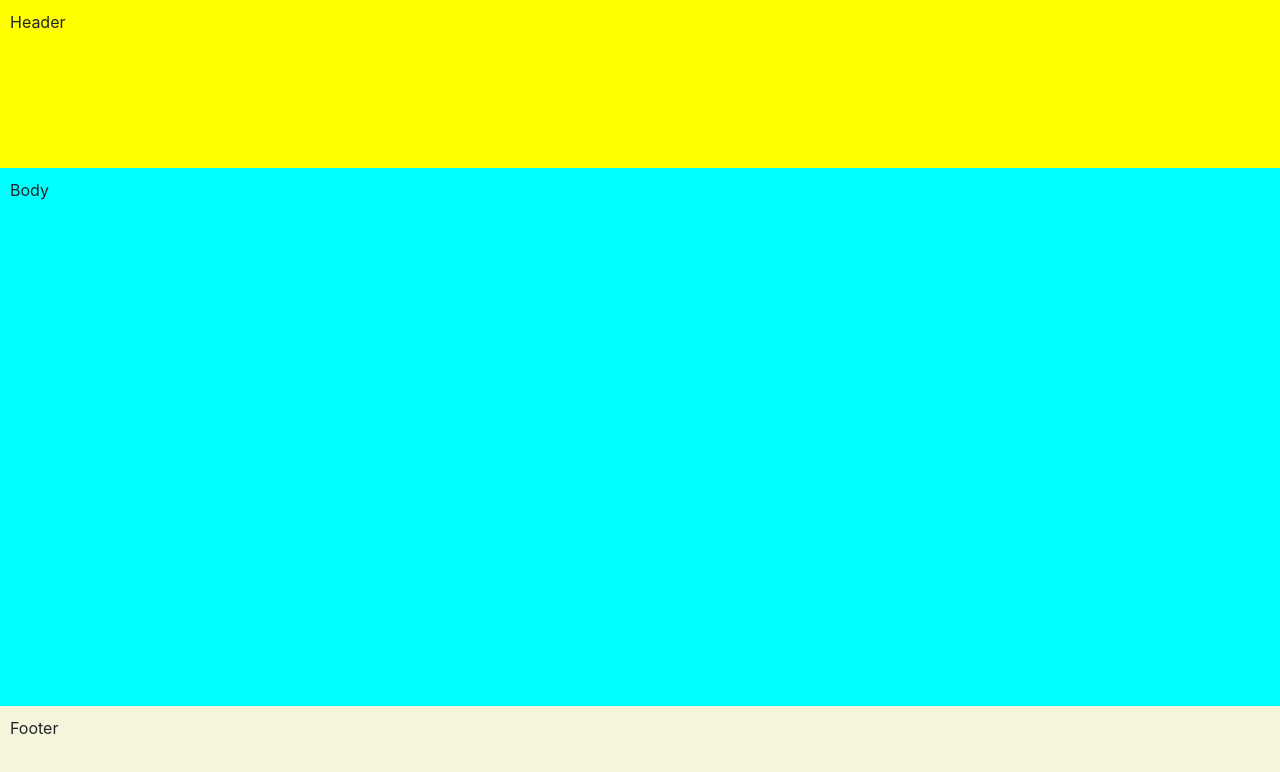
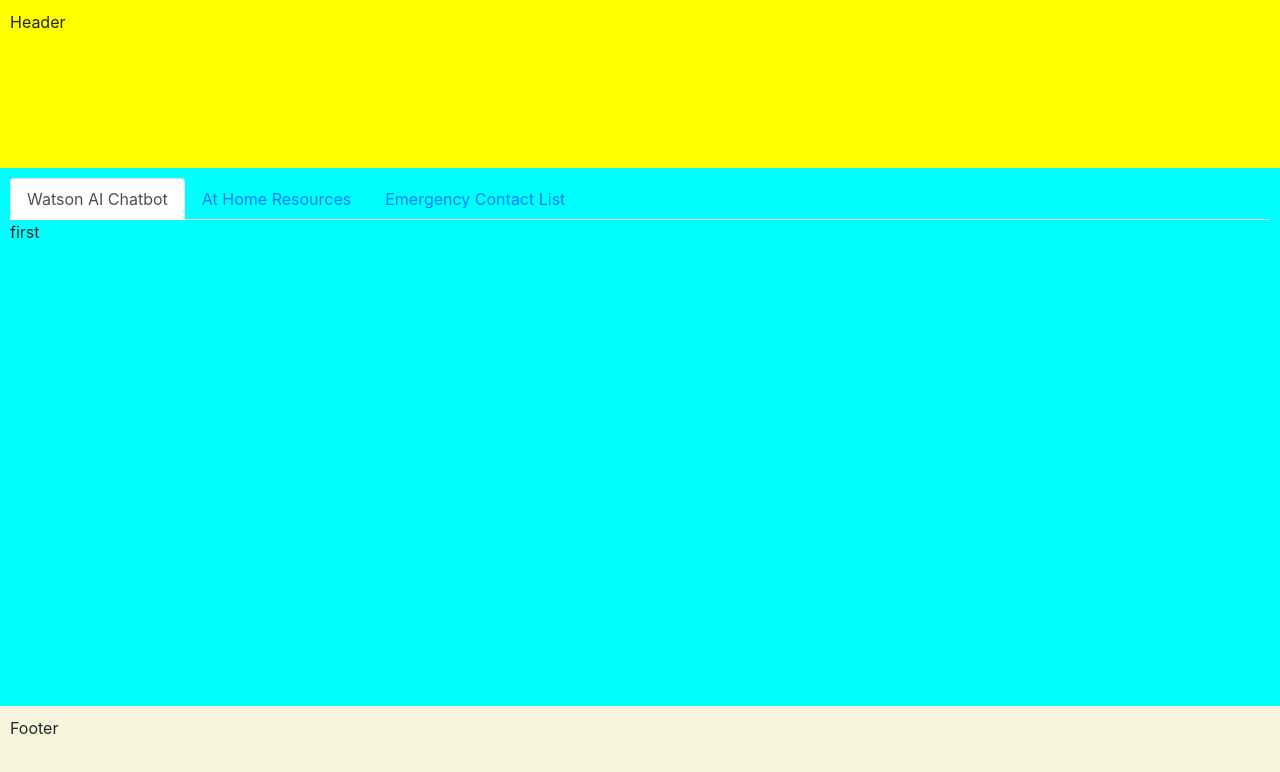
Before and after one commit to mouravievt/react-doc-bot, a React (Create React App) app in the folder react-app/: page / in a window 1280 px wide. Shown: the top 772 px of the page. Built offline with nearby package versions, Linux system fonts and the light colour scheme.

Commit message:
Added the tabs component.

```diff
--- a/react-app/src/containers/Body.js
+++ b/react-app/src/containers/Body.js
@@ -1,10 +1,21 @@
 import React from "react";
 import './Containers.css';
-import classes from './Containers.css';
+import {Tabs, Tab} from 'react-bootstrap';
+
 const body = () => {
     return (
         <div>
-            Body
+            <Tabs defaultActiveKey="chatbot" id="doc-bot-body-tabs">
+                <Tab eventKey="chatbot" title="Watson AI Chatbot">
+                    first
+                </Tab>
+                <Tab eventKey="resources" title="At Home Resources">
+                    second
+                </Tab>
+                <Tab eventKey="contacts" title="Emergency Contact List" >
+                    third
+                </Tab>
+            </Tabs>
         </div>
     )
 };
```
